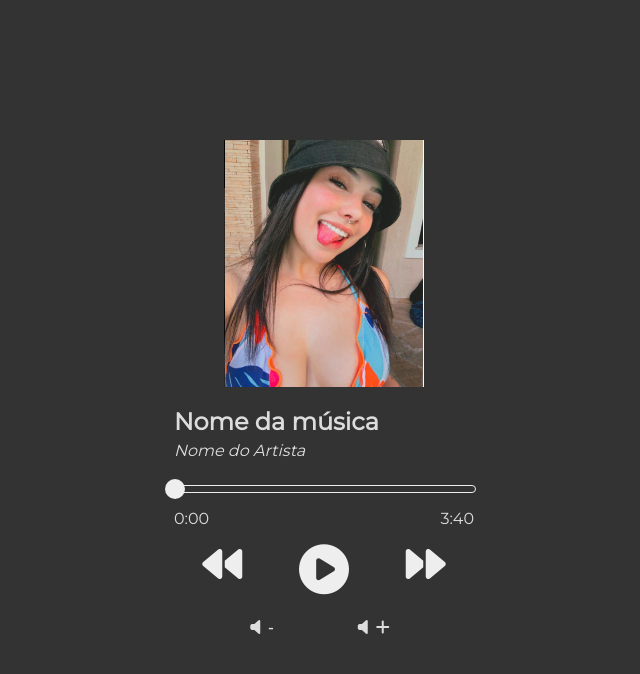
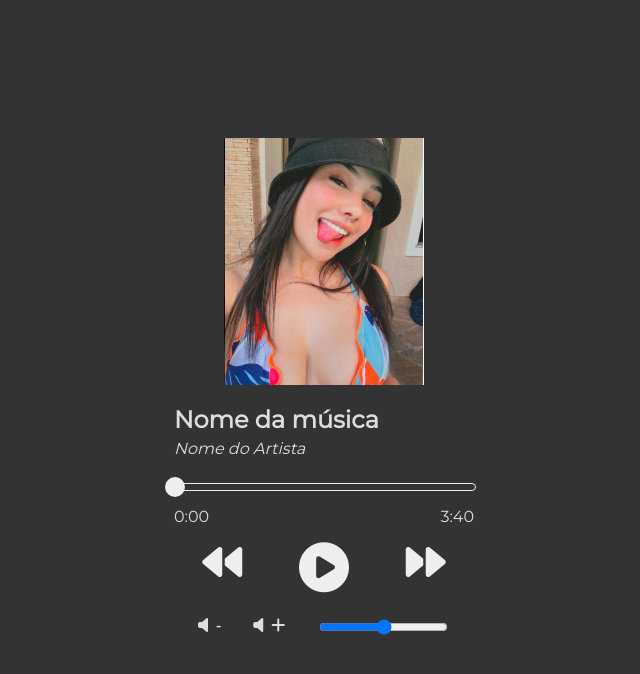
Before and after one commit to igorxisto/playerdemusic, a plain HTML site: page index.html in a window 1280 px wide. Shown: the whole page, without its empty margins (316-956 px from the left). Drawn offline with Linux system fonts and the light colour scheme.

Commit message:
Update index.html

```diff
--- a/index.html
+++ b/index.html
@@ -43,6 +43,7 @@
         <i class="fas fa-volume-off diminuir">-</i>
 
         <i class="fas fa-volume-off aumentar">+</i>
+        <input type="range"/>
 
 
     </div>
```
